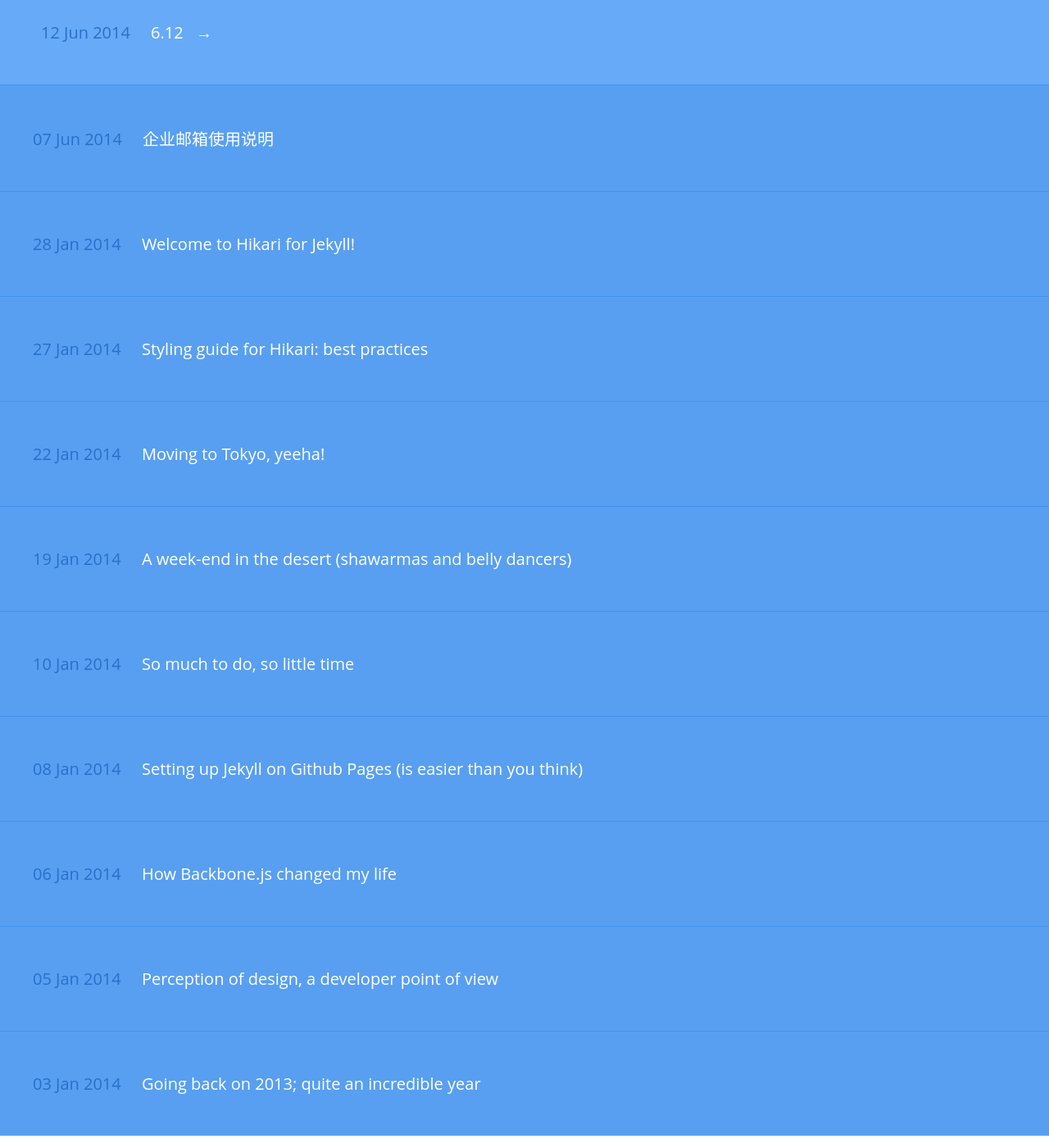
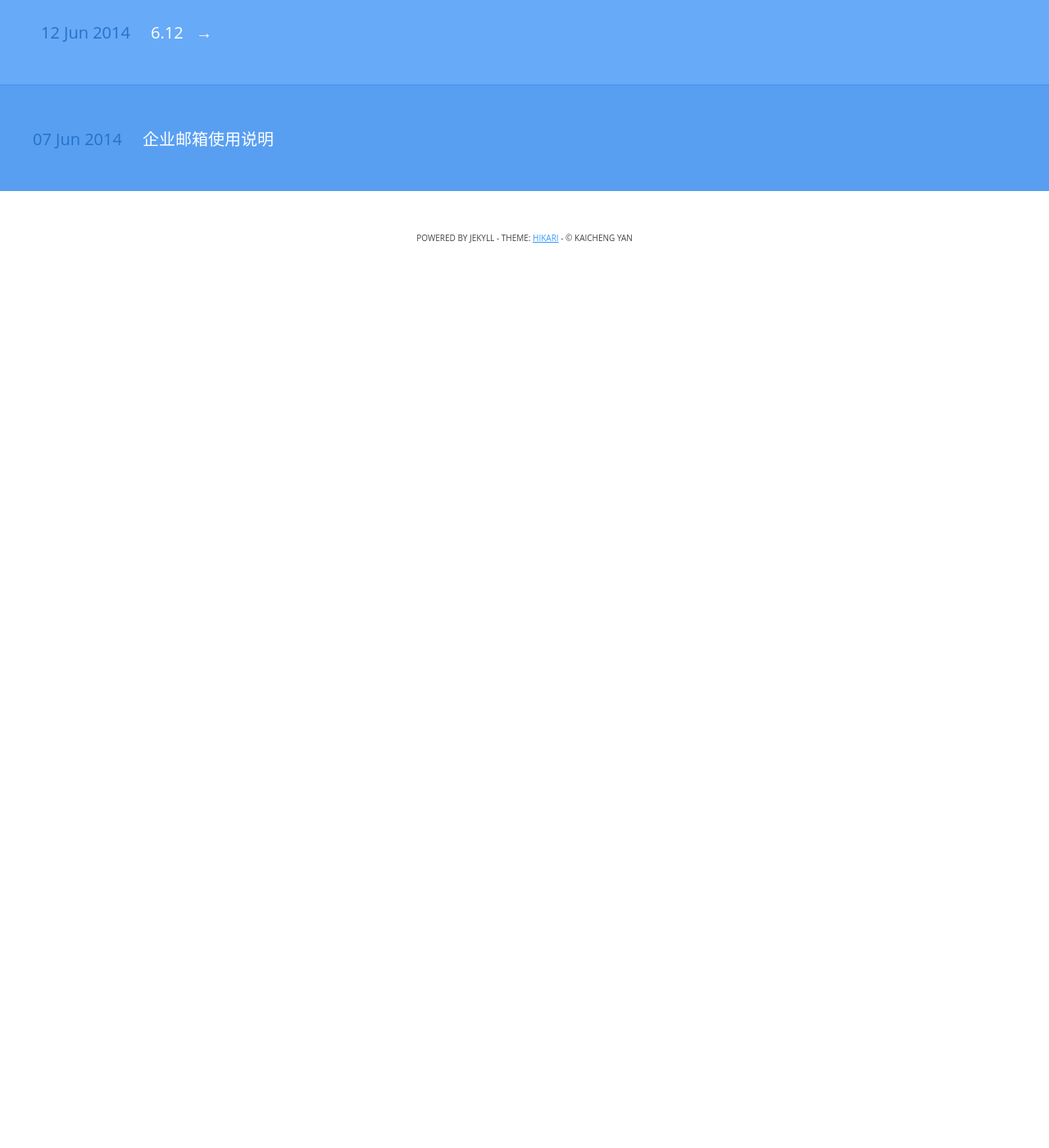
Before and after one commit to efz1602/efz1602.github.io, a Jekyll site: the page built from index.html, in a window 1280 px wide and 1400 px high, scrolled down 270 px. Shown: the whole window at 82% size. Built offline with Jekyll 4.4.1, drawn with Linux system fonts in a browser that asks for light colours; some web fonts are replaced; Markdown is read by kramdown in place of the engine named in the settings; after the commit the page ends 900 px from its top, so only the background shows below that; some of the changed lines change nothing that is shown.

Commit message:
new theme

```diff
--- a/_layouts/default.html
+++ b/_layouts/default.html
@@ -20,7 +20,7 @@
     <!--[if lt IE 7]>
         <p class="chromeframe">You are using an <strong>outdated</strong> browser. Please <a href="http://browsehappy.com/">upgrade your browser</a> or <a href="http://www.google.com/chromeframe/?redirect=true">activate Google Chrome Frame</a> to improve your experience.</p>
     <![endif]-->
-
+    <!--
     <div id="off-canvas">
       <div id="avatar">
         <img src="{{ site.baseurl }}/assets/img/avatar.jpg" alt="Profile Picture" title="wow, very face, such photograph, wow">
@@ -30,6 +30,7 @@
           <p>I'm a developer, living in Paris, France and this is my personal blog. I share things on <a href="">Github</a>, flex my design muscles on <a href="">Dribbble</a>, share stupid thoughts on <a href="">Twitter</a>. Shoot me an <a href="mailto:">email</a> if you'd like to be in touch.</p>
       </div>
     </div>
+    -->
 
     <header>
       <div class="h-wrap">
--- a/_posts/2014-01-03-going-back-2013.markdown
+++ /dev/null
@@ -1,23 +0,0 @@
----
-layout: post
-title:  "Going back on 2013; quite an incredible year"
-date:   2014-01-03 16:57:51
----
-
-A wonderful serenity has taken possession of my entire soul, like these sweet mornings of spring which I enjoy with my whole heart.
-
-I am alone, and feel the charm of existence in this spot, which was created for the bliss of souls like mine.
-
-I am so happy, my dear friend, so absorbed in the exquisite sense of mere tranquil existence, that I neglect my talents.
-
-I should be incapable of drawing a single stroke at the present moment; and yet I feel that I never was a greater artist than now.
-
-When, while the lovely valley teems with vapour around me, and the meridian sun strikes the upper surface of the impenetrable foliage of my trees, and but a few stray gleams steal into the inner sanctuary, I throw myself down among the tall grass by the trickling stream.
-
-As I lie close to the earth, a thousand unknown plants are noticed by me: when I hear the buzz of the little world among the stalks, and grow familiar with the countless indescribable forms of the insects and flies, then I feel the presence of the Almighty, who formed us in his own image, and the breath of that universal love which bears and sustains us, as it floats around us in an eternity of bliss; and then, my friend, when darkness overspreads my eyes, and heaven and earth seem to dwell in my soul and absorb its power, like the form of a beloved mistress, then I often think with longing, Oh, would I could describe these conceptions, could impress upon paper all that is living so full and warm within me, that it might be the mirror of my soul, as my soul is the mirror of the infinite God!
-
-O my friend -- but it is too much for my strength -- I sink under the weight of the splendour of these visions!
-
-A wonderful serenity has taken possession of my entire soul, like these sweet mornings of spring which I enjoy with my whole heart. I am alone, and feel the charm of existence in this spot, which was created for the bliss of souls like mine.
-
-I am so happy, my dear friend, so absorbed in the exquisite sense of mere tranquil existence, that I neglect my talents. I should be incapable of drawing a single stroke at the present moment.
--- a/_posts/2014-01-05-perception-of-design.markdown
+++ /dev/null
@@ -1,19 +0,0 @@
----
-layout: post
-title:  "Perception of design, a developer point of view"
-date:   2014-01-05 16:57:51
----
-
-His boss would certainly come round with the doctor from the medical insurance company, accuse his parents of having a lazy son, and accept the doctor's recommendation not to make any claim as the doctor believed that no-one was ever ill but that many were workshy.
-
-And what's more, would he have been entirely wrong in this case? Gregor did in fact, apart from excessive sleepiness after sleeping for so long, feel completely well and even felt much hungrier than usual.
-
-*One morning, when Gregor Samsa woke from troubled dreams, he found himself transformed in his bed into a horrible vermin. He lay on his armour-like back, and if he lifted his head a little he could see his brown belly, slightly domed and divided by arches into stiff sections.*
-
-The bedding was hardly able to cover it and seemed ready to slide off any moment. His many legs, pitifully thin compared with the size of the rest of him, waved about helplessly as he looked. "What's happened to me? " he thought. It wasn't a dream.
-
->Conceptualising is hard because it requires to shut down our graphic imagination and stay focused on the big picture. Principles and data over layout and typeface.
-
-His room, a proper human room although a little too small, lay peacefully between its four familiar walls. A collection of textile samples lay spread out on the table - Samsa was a travelling salesman - and above it there hung a picture that he had recently cut out of an illustrated magazine and housed in a nice, gilded frame.
-
-It showed a lady fitted out with a fur hat and fur boa who sat upright, raising a heavy fur muff that covered the whole of her lower arm towards the viewer. Gregor then turned to look out the window at the dull weather. Drops of rain could be heard hitting the pane, which made him feel quite sad.
--- a/_posts/2014-01-06-how-backbone-changed-my-life.markdown
+++ /dev/null
@@ -1,23 +0,0 @@
----
-layout: post
-title:  "How Backbone.js changed my life"
-date:   2014-01-06 16:57:51
----
-
-Far far away, behind the word mountains, far from the countries Vokalia and Consonantia, there live the blind texts. Separated they live in Bookmarksgrove right at the coast of the Semantics, a large language ocean.
-
-A small river named Duden flows by their place and supplies it with the necessary regelialia. It is a paradisematic country, in which roasted parts of sentences fly into your mouth.
-
-Even the all-powerful Pointing has no control about the blind texts it is an almost unorthographic life One day however a small line of blind text by the name of Lorem Ipsum decided to leave for the far World of Grammar.
-
-The Big Oxmox advised her not to do so, because there were thousands of bad Commas, wild Question Marks and devious Semikoli, but the Little Blind Text didn’t listen.
-
-She packed her seven versalia, put her initial into the belt and made herself on the way.
-
-When she reached the first hills of the Italic Mountains, she had a last view back on the skyline of her hometown Bookmarksgrove, the headline of Alphabet Village and the subline of her own road, the Line Lane.
-
-Pityful a rethoric question ran over her cheek, then she continued her way. On her way she met a copy.
-
-The copy warned the Little Blind Text, that where it came from it would have been rewritten a thousand times and everything that was left from its origin would be the word "and" and the Little Blind Text should turn around and return to its own, safe country.
-
-But nothing the copy said could convince her and so it didn’t take long until a few insidious Copy Writers ambushed her, made her drunk with Longe and Parole and dragged her into their agency, where they abused her for their projects again and again. And if she hasn’t been rewritten, then they are still using her.
--- a/_posts/2014-01-08-setting-up-jekyll-on-github-pages.markdown
+++ /dev/null
@@ -1,15 +0,0 @@
----
-layout: post
-title:  "Setting up Jekyll on Github Pages (is easier than you think)"
-date:   2014-01-08 16:57:51
----
-
-You'll find this post in your `_posts` directory - edit this post and re-build (or run with the `-w` switch) to see your changes!
-To add new posts, simply add a file in the `_posts` directory that follows the convention: YYYY-MM-DD-name-of-post.ext.
-
-Jekyll also offers powerful support for code snippets:
-
-Check out the [Jekyll docs][jekyll] for more info on how to get the most out of Jekyll. File all bugs/feature requests at [Jekyll's GitHub repo][jekyll-gh].
-
-[jekyll-gh]: https://github.com/mojombo/jekyll
-[jekyll]:    http://jekyllrb.com
--- a/_posts/2014-01-10-so-much-to-do-so-little-time.markdown
+++ /dev/null
@@ -1,23 +0,0 @@
----
-layout: post
-title:  "So much to do, so little time"
-date:   2014-01-10 16:57:51
----
-
-A wonderful serenity has taken possession of my entire soul, like these sweet mornings of spring which I enjoy with my whole heart.
-
-I am alone, and feel the charm of existence in this spot, which was created for the bliss of souls like mine.
-
-I am so happy, my dear friend, so absorbed in the exquisite sense of mere tranquil existence, that I neglect my talents.
-
-I should be incapable of drawing a single stroke at the present moment; and yet I feel that I never was a greater artist than now.
-
-When, while the lovely valley teems with vapour around me, and the meridian sun strikes the upper surface of the impenetrable foliage of my trees, and but a few stray gleams steal into the inner sanctuary, I throw myself down among the tall grass by the trickling stream.
-
-As I lie close to the earth, a thousand unknown plants are noticed by me: when I hear the buzz of the little world among the stalks, and grow familiar with the countless indescribable forms of the insects and flies, then I feel the presence of the Almighty, who formed us in his own image, and the breath of that universal love which bears and sustains us, as it floats around us in an eternity of bliss; and then, my friend, when darkness overspreads my eyes, and heaven and earth seem to dwell in my soul and absorb its power, like the form of a beloved mistress, then I often think with longing, Oh, would I could describe these conceptions, could impress upon paper all that is living so full and warm within me, that it might be the mirror of my soul, as my soul is the mirror of the infinite God!
-
-O my friend -- but it is too much for my strength -- I sink under the weight of the splendour of these visions!
-
-A wonderful serenity has taken possession of my entire soul, like these sweet mornings of spring which I enjoy with my whole heart. I am alone, and feel the charm of existence in this spot, which was created for the bliss of souls like mine.
-
-I am so happy, my dear friend, so absorbed in the exquisite sense of mere tranquil existence, that I neglect my talents. I should be incapable of drawing a single stroke at the present moment.
--- a/_posts/2014-01-19-weekend-in-the-desert.markdown
+++ /dev/null
@@ -1,23 +0,0 @@
----
-layout: post
-title:  "A week-end in the desert (shawarmas and belly dancers)"
-date:   2014-01-19 16:57:51
----
-
-A wonderful serenity has taken possession of my entire soul, like these sweet mornings of spring which I enjoy with my whole heart.
-
-I am alone, and feel the charm of existence in this spot, which was created for the bliss of souls like mine.
-
-I am so happy, my dear friend, so absorbed in the exquisite sense of mere tranquil existence, that I neglect my talents.
-
-I should be incapable of drawing a single stroke at the present moment; and yet I feel that I never was a greater artist than now.
-
-When, while the lovely valley teems with vapour around me, and the meridian sun strikes the upper surface of the impenetrable foliage of my trees, and but a few stray gleams steal into the inner sanctuary, I throw myself down among the tall grass by the trickling stream.
-
-As I lie close to the earth, a thousand unknown plants are noticed by me: when I hear the buzz of the little world among the stalks, and grow familiar with the countless indescribable forms of the insects and flies, then I feel the presence of the Almighty, who formed us in his own image, and the breath of that universal love which bears and sustains us, as it floats around us in an eternity of bliss; and then, my friend, when darkness overspreads my eyes, and heaven and earth seem to dwell in my soul and absorb its power, like the form of a beloved mistress, then I often think with longing, Oh, would I could describe these conceptions, could impress upon paper all that is living so full and warm within me, that it might be the mirror of my soul, as my soul is the mirror of the infinite God!
-
-O my friend -- but it is too much for my strength -- I sink under the weight of the splendour of these visions!
-
-A wonderful serenity has taken possession of my entire soul, like these sweet mornings of spring which I enjoy with my whole heart. I am alone, and feel the charm of existence in this spot, which was created for the bliss of souls like mine.
-
-I am so happy, my dear friend, so absorbed in the exquisite sense of mere tranquil existence, that I neglect my talents. I should be incapable of drawing a single stroke at the present moment.
--- a/_posts/2014-01-22-moving-to-tokyo.markdown
+++ /dev/null
@@ -1,27 +0,0 @@
----
-layout: post
-title:  "Moving to Tokyo, yeeha!"
-date:   2014-01-22 16:57:51
----
-
-<img src="{{ site.baseurl }}/assets/img/img1.jpg">
-
-One morning, when Gregor Samsa woke from troubled dreams, he found himself transformed in his bed into a horrible vermin.
-
-He lay on his armour-like back, and if he lifted his head a little he could see his brown belly, slightly domed and divided by arches into stiff sections.
-
-The bedding was hardly able to cover it and seemed ready to slide off any moment. His many legs, pitifully thin compared with the size of the rest of him, waved about helplessly as he looked. "What's happened to me?
-
-It wasn't a dream. His room, a proper human room although a little too small, lay peacefully between its four familiar walls.
-
-A collection of textile samples lay spread out on the table - Samsa was a travelling salesman - and above it there hung a picture that he had recently cut out of an illustrated magazine and housed in a nice, gilded frame.
-
-It showed a lady fitted out with a fur hat and fur boa who sat upright, raising a heavy fur muff that covered the whole of her lower arm towards the viewer. Gregor then turned to look out the window at the dull weather.
-
-Drops of rain could be heard hitting the pane, which made him feel quite sad.
-
-"How about if I sleep a little bit longer and forget all this nonsense", he thought, but that was something he was unable to do because he was used to sleeping on his right, and in his present state couldn't get into that position. However hard he threw himself onto his right, he always rolled back to where he was.
-
-He must have tried it a hundred times, shut his eyes so that he wouldn't have to look at the floundering legs, and only stopped when he began to feel a mild, dull pain there that he had never felt before. "Oh, God", he thought, "what a strenuous career it is that I've chosen!
-
-Travelling day in and day out. Doing business like this takes much more effort than doing your own business at home, and on top of that there's the curse of travelling, worries about making train connections, bad and irregular food, contact with different people all the time so that you can never get to know anyone or become friendly with them. It can all go to Hell!".
--- a/_posts/2014-01-27-hikari-styling-guide.markdown
+++ /dev/null
@@ -1,64 +0,0 @@
----
-layout: post
-title:  "Styling guide for Hikari: best practices"
-date:   2014-01-27 16:57:51
----
-
-But I must explain to you how all this mistaken idea of denouncing pleasure and praising pain was born and I will give you a complete account of the system, and expound the actual teachings of the great explorer of the truth, the master-builder of human happiness.
-
->Good design is as little design as possible, said Dieter. Use quotations very carefully; especially if you don't understand them.
-
-No one rejects, dislikes, or avoids pleasure itself, because it is pleasure, but because those who do not know how to pursue pleasure rationally encounter consequences that are extremely painful.
-
-* Bullet points are so fancy
-* Easy to read, they make you look like a pro
-* Even when completely random
-
-In a free hour, when our power of choice is untrammelled and when nothing prevents our being able to do what we like best, every pleasure is to be welcomed and every pain avoided.
-
-1. Ooh, and with numbers, it's even fancier
-2. It's like 1, 2, 3, did you see?
-3. Crazy stuff all around us; scary
-
-There's nothing like a good block of code! Especially when picked randomly out of Github ([styledocco.js](https://github.com/jacobrask/styledocco/blob/master/styledocco.js)).
-
-{% highlight js %}
-var separate = function(css) {
-  var lines = css.split('\n');
-  var docs, code, line, blocks = [];
-  while (lines.length) {
-    docs = code = '';
-
-    while (lines.length && checkType(lines[0]) === 'single') {
-      docs += formatDocs(lines.shift());
-    }
-
-    if (lines.length && checkType(lines[0]) === 'multistart') {
-      while (lines.length) {
-        line = lines.shift();
-        docs += formatDocs(line);
-        if (checkType(line) === 'multiend') break;
-      }
-    }
-    while (lines.length && (checkType(lines[0]) === 'code' || checkType(lines[0]) === 'multiend')) {
-      code += formatCode(lines.shift());
-    }
-    blocks.push({ docs: docs, code: code });
-  }
-  return blocks;
-};
-{% endhighlight %}
-
-<img src="{{ site.baseurl }}/assets/img/img2.jpg">
-
-# Heading 1
-Nor again is there anyone who loves or pursues or desires to obtain pain of itself, because it is pain, but because occasionally circumstances occur in which toil and pain can procure him some great pleasure.
-
-## Heading 2
-But who has any right to find fault with a man who chooses to enjoy a pleasure that has no annoying consequences, or one who avoids a pain that produces no resultant pleasure?
-
-### Heading 3
-In a free hour, when our power of choice is untrammelled and when nothing prevents our being able to do what we like best, every pleasure is to be welcomed and every pain avoided.
-
-#### Heading 4
-But in certain circumstances and owing to the claims of duty or the obligations of business it will frequently occur that pleasures have to be repudiated and annoyances accepted.
--- a/_posts/2014-01-28-welcome-to-jekyll.markdown
+++ /dev/null
@@ -1,44 +0,0 @@
----
-layout: post
-title:  "Welcome to Hikari for Jekyll!"
-date:   2014-01-28 16:57:51
----
-
-Welcome to *Hikari*, a responsive, fluid and minimalist Jekyll theme for developers. As a web designer keen on learning how to develop my own stuff, reading developers' blog has always been the way to learn from the best. So I thought it was time to give back!
-
-*Hikari* is an open-source Jekyll theme packed with everything you need to get started and share your best learnings with the community.
-
-Of course, you don't need to be a developer to use *Hikari*! Although, I wouldn't recommend it to anyone who's not willing to dive more than 5 minutes into my (sometimes) messy front-end code!
-
-Jekyll and pygments can easily help you to display your best snippets. I slightly styled them, and this is how it looks:
-
-{% highlight html %}
-<header>
-  <h1>Hello World!</h1>
-</header>
-{% endhighlight %}
-
-{% highlight css %}
-header {
-  width: 100%;
-  height: 100%;
-  margin: 0;
-}
-
-header h1 {
-  font: 3em Georgia, serif;
-  font-weight: 700;
-}
-{% endhighlight %}
-
-{% highlight js %}
-$(document).ready(function(){
-  $('header').fadeIn();
-});
-{% endhighlight %}
-
-Note that so far, only HTML, CSS and Javascript are styled out of the box. But everything's ready for you to start styling your favorites languages: Python, Ruby, PHP and [many more](http://rubygems.org/gems/pygments.rb).
-
-Check out the [Jekyll docs](http://jekyllrb.com) for more info on how to get the most out of Jekyll.
-
-More on [Github](https://github.com/mojombo/jekyll).
```
